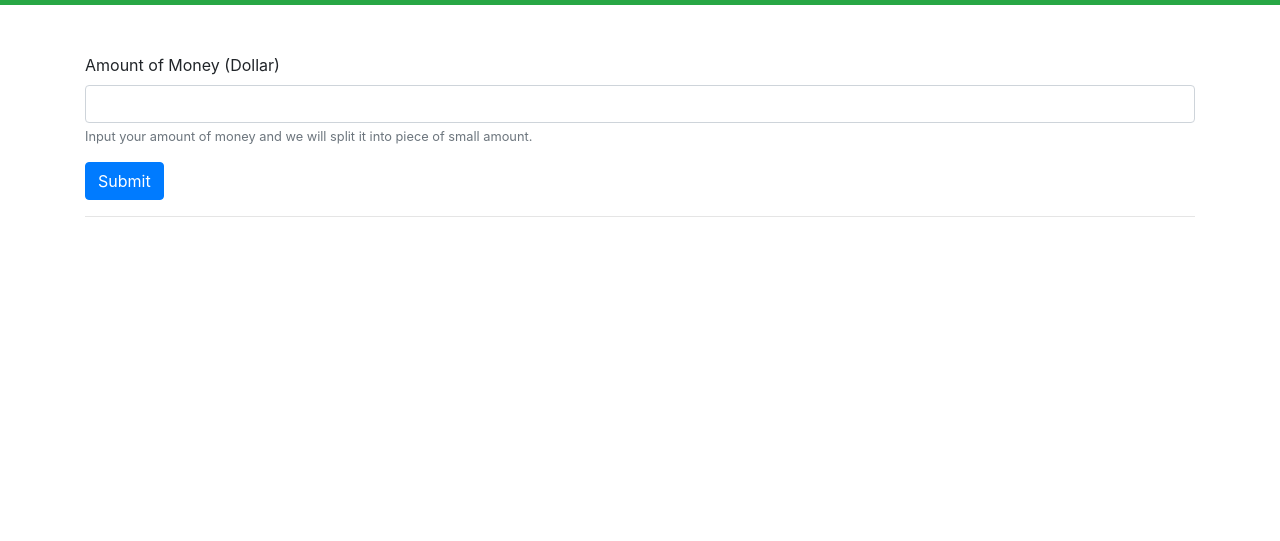
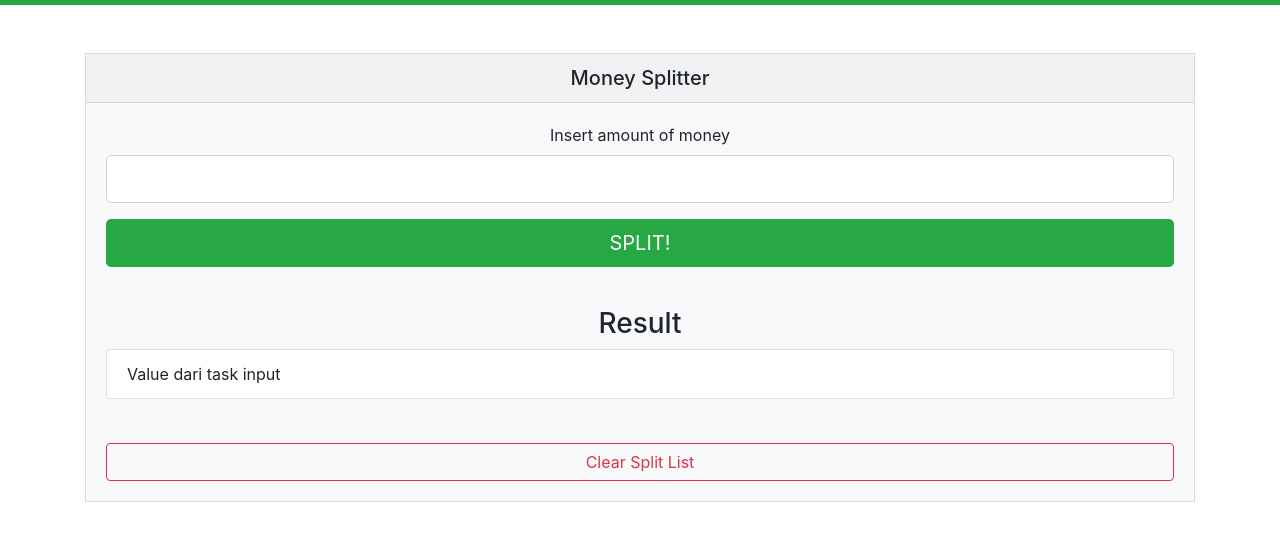
Before and after one commit to rafimdifany/money-split-app, a plain HTML site: page index.html in a window 1280 px wide. Shown: the part 51-592 px from the top of the page. Drawn offline with nearby package versions, Linux system fonts and the light colour scheme.

Commit message:
finishing Content element

```diff
--- a/index.html
+++ b/index.html
@@ -31,17 +31,37 @@
 
   <div class="container">
     <!-- Content -->
-    <div class="content">
-      <form>
-        <div class="form-group mt-5">
-          <label for="inputAmountofMoney">Amount of Money (Dollar)</label>
-          <input type="number" class="form-control" id="inputAmountofMoney">
-          <small id="amountHelp" class="form-text text-muted">Input your amount of money and we will split it into piece
-            of small amount.</small>
-        </div>
-        <button type="submit" class="btn btn-primary">Submit</button>
-      </form>
-      <hr>
+    <div class="card text-center bg-light rounded-0 mt-5">
+      <h5 class="card-header text-black">
+        Money Splitter
+      </h5>
+
+      <div class="card-body text-black">
+        <form id="splitter-form">
+          <div class="form-group">
+            <label for="task">Insert amount of money</label>
+            <input type="number" id="split-money" class="form-control form-control-lg" />
+          </div>
+          <button type="submit" class="btn btn-lg btn-block btn-success"> SPLIT! </button>
+        </form>
+      </div>
+
+      <div class="card-body">
+        <h3 class="text-black">Result</h3>
+
+        <ul class="list-group" id="split-list">
+          <li class="list-group-item d-flex justify-content-between align-items-center mb-1">
+            Value dari task input
+          </li>
+        </ul>
+      </div>
+
+      <div class="card-body">
+        <button class="btn btn-outline-danger btn-block" type="button" data-toggle="collapse"
+          data-target="#collapseClearButton" aria-expanded="false" aria-controls="collapseClearButton">
+          Clear Split List
+        </button>
+      </div>
     </div>
     <!-- End Content -->
   </div>
```
